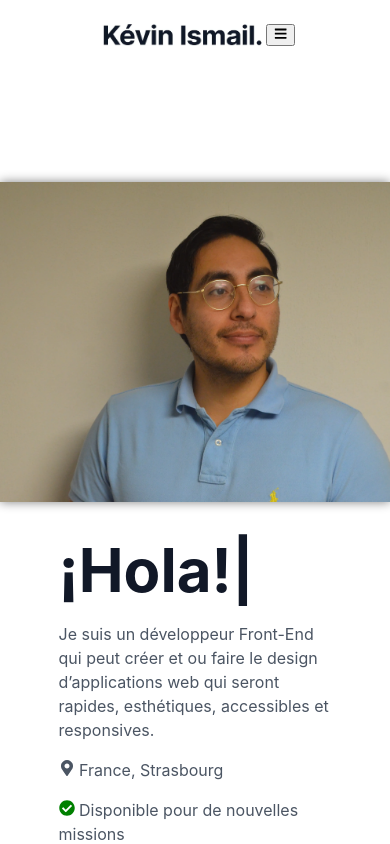
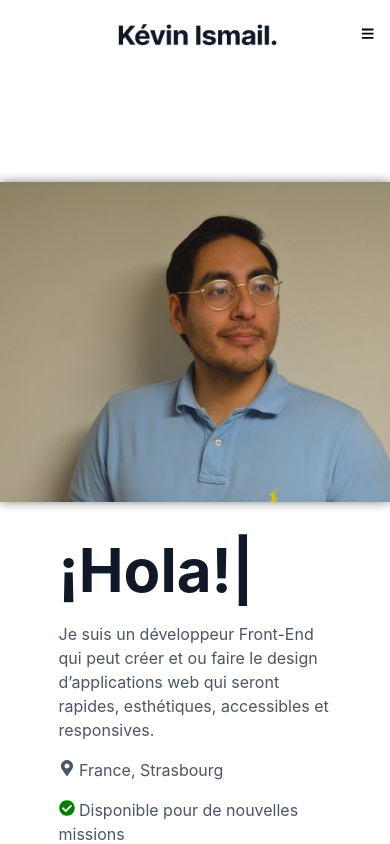
Before and after one commit to kevinismail/Portfolio, a React (Create React App) app: page / in a window 390 px wide. Shown: the top 844 px of the page. Built offline with nearby package versions, Linux system fonts and the light colour scheme.

Commit message:
fusion du close avec hamburger pour avoir menu et croix de fermeture au meme niveau

```diff
--- a/src/style/header.scss
+++ b/src/style/header.scss
@@ -55,12 +55,10 @@
    .hamburger {
     display: none;
     cursor: pointer;
-   }
-   .hamburger.close {
     position: absolute;
-    top: 10px;
     right: 10px;
    }
+
 
  @media screen and (max-width: 768px) {
   .container {
@@ -70,6 +68,8 @@
 
   .hamburger {
     display: block;
+    border:none;
+    background-color: unset;
  }
 
  .link-group {
```
Also changed, not shown: package.json (+6 -1 lines), 1 other file (tests, documents, lock files or other folders).
